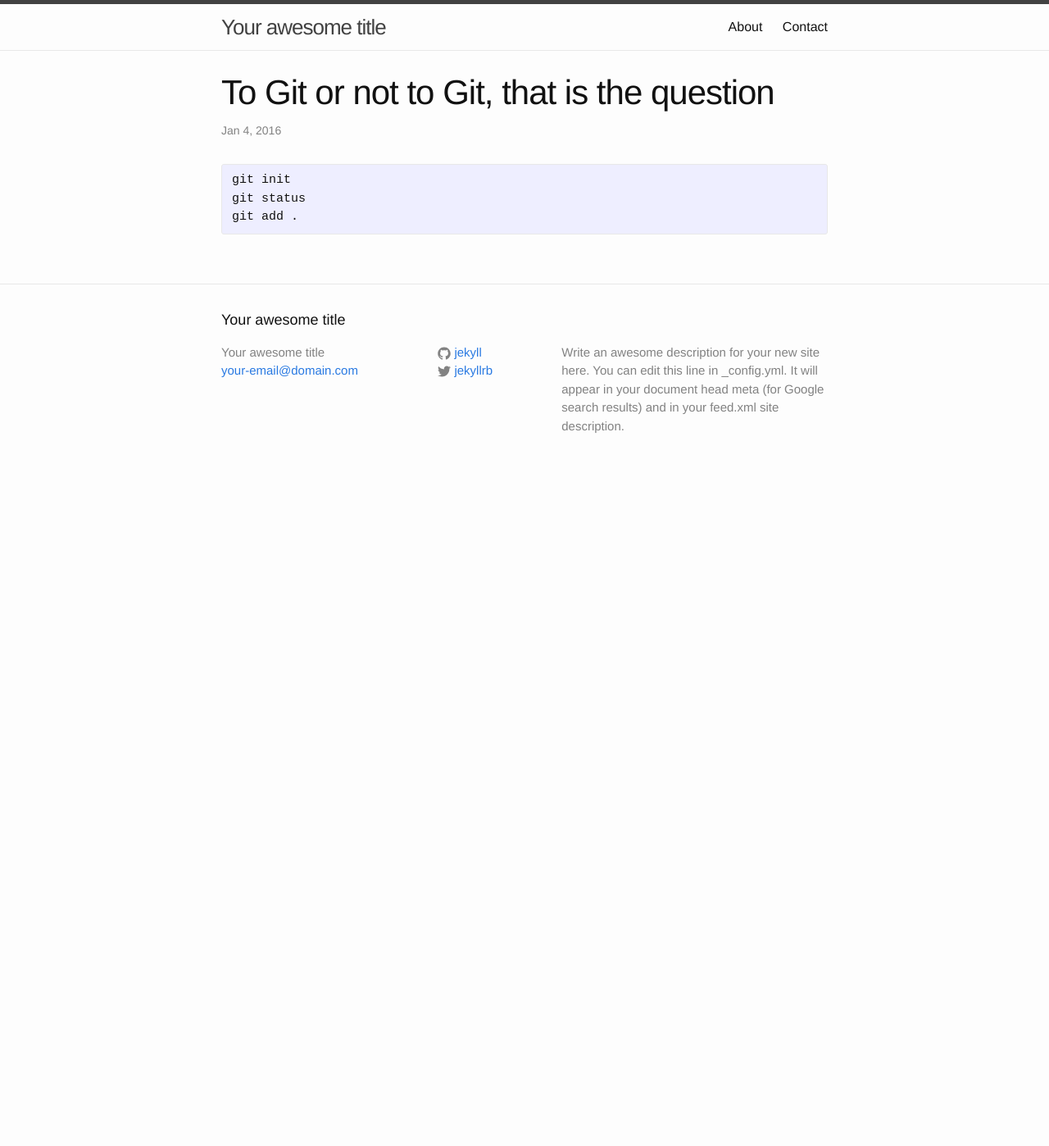
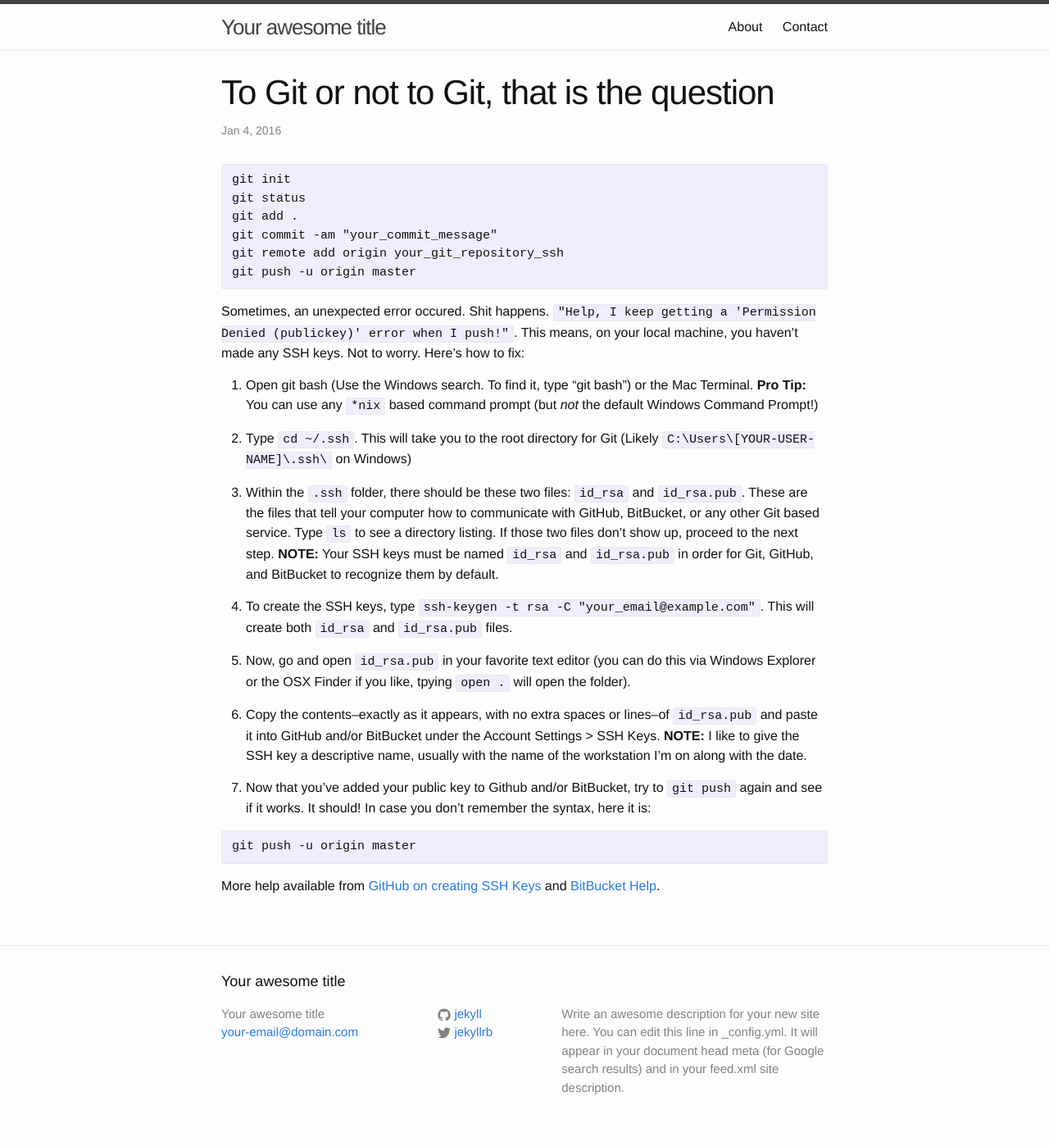
Before and after one commit to gemabuj/jekblog, a Jekyll site: the page built from _posts/2016-1-4-to-git-or-not-to.markdown, in a window 1280 px wide. Shown: the whole page at 82% size. Built offline with Jekyll 4.4.1, drawn with Linux system fonts in a browser that asks for light colours; before the commit the page ends 900 px from its top, so only the background shows below that.

Commit message:
Editing article 2016-1-4-to-git-or-not-to.markdown

```diff
--- a/_posts/2016-1-4-to-git-or-not-to.markdown
+++ b/_posts/2016-1-4-to-git-or-not-to.markdown
@@ -9,4 +9,32 @@ categories: jekyll update
 git init
 git status
 git add .
+git commit -am "your_commit_message"
+git remote add origin your_git_repository_ssh
+git push -u origin master
 {% endhighlight %}
+
+Sometimes, an unexpected error occured. Shit happens. `"Help, I keep getting a 'Permission Denied (publickey)' error when I push!"`. This means, on your local machine, you haven't made any SSH keys. Not to worry. Here's how to fix:
+
+1. Open git bash (Use the Windows search. To find it, type "git bash") or the Mac Terminal. __Pro Tip:__ You can use any `*nix` based command prompt (but *not* the default Windows Command Prompt!)
+
+2. Type `cd ~/.ssh`. This will take you to the root directory for Git (Likely `C:\Users\[YOUR-USER-NAME]\.ssh\` on Windows)
+
+3. Within the `.ssh` folder, there should be these two files: `id_rsa` and `id_rsa.pub`. These are the files that tell your computer how to communicate with GitHub, BitBucket, or any other Git based service. Type `ls` to see a directory listing. If those two files don't show up, proceed to the next step. __NOTE:__ Your SSH keys must be named `id_rsa` and `id_rsa.pub` in order for Git, GitHub, and BitBucket to recognize them by default.
+
+4. To create the SSH keys, type `ssh-keygen -t rsa -C "your_email@example.com"`. This will create both `id_rsa` and `id_rsa.pub` files.
+
+5. Now, go and open `id_rsa.pub` in your favorite text editor (you can do this via Windows Explorer or the OSX Finder if you like, tpying `open .` will open the folder).
+
+6. Copy the contents--exactly as it appears, with no extra spaces or lines--of `id_rsa.pub` and paste it into GitHub and/or BitBucket under the Account Settings > SSH Keys. __NOTE:__ I like to give the SSH key a descriptive name, usually with the name of the workstation I'm on along with the date.
+
+7. Now that you've added your public key to Github and/or BitBucket, try to `git push` again and see if it works. It should! In case you don't remember the syntax, here it is:
+
+{% highlight git %}
+git push -u origin master
+{% endhighlight %}
+
+More help available from [GitHub on creating SSH Keys][ssh] and [BitBucket Help][bitbucket].
+
+[ssh]: https://help.github.com/articles/generating-ssh-keys
+[bitbucket]: https://confluence.atlassian.com/display/BITBUCKET/Troubleshooting+SSH+Issues
```
